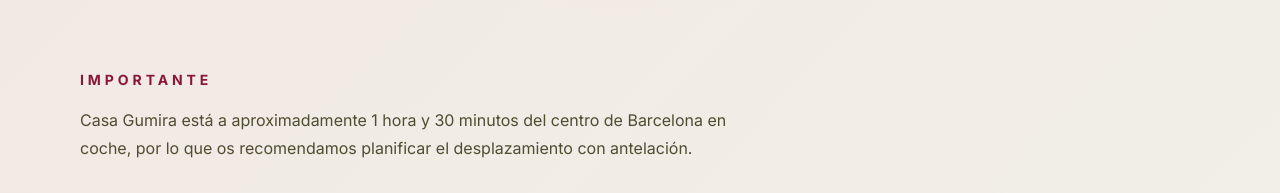
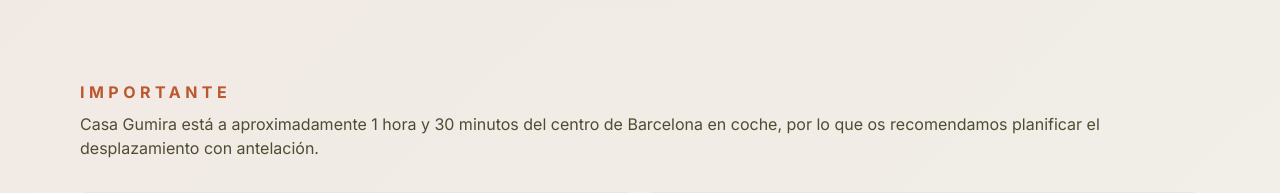
Before and after one commit to framosgo/liss-y-fer-weeding-website, a React (Vite) app in the folder apps/web/: page /lugar in a window 1280 px wide. Shown: the part 398-591 px from the top of the page. Built offline with nearby package versions, Linux system fonts and the light colour scheme; no server answers.

Commit message:
chore: fix

```diff
--- a/apps/web/src/components/sections/VenueSection.tsx
+++ b/apps/web/src/components/sections/VenueSection.tsx
@@ -32,13 +32,11 @@
           </div>
         </div>
         <div>
-          <SectionTitle
-            eyebrow="Importante"
-            title=""
-            text="
-            Casa Gumira está a aproximadamente 1 hora y 30 minutos del centro de Barcelona en coche, por lo
-            que os recomendamos planificar el desplazamiento con antelación."
-          />
+          <p className="font-bold uppercase tracking-[0.28em] text-terracotta">IMPORTANTE</p>
+          <p className="mt-2 mb-8 text-base leading-6 text-olive/78">
+            Casa Gumira está a aproximadamente 1 hora y 30 minutos del centro de Barcelona en coche,
+            por lo que os recomendamos planificar el desplazamiento con antelación.
+          </p>
           <div className="grid gap-3 sm:grid-cols-2">
             <Card className="flex gap-3 items-center bg-white/70">
               <Bus className="h-5 w-5 shrink-0 text-terracotta" />
```
